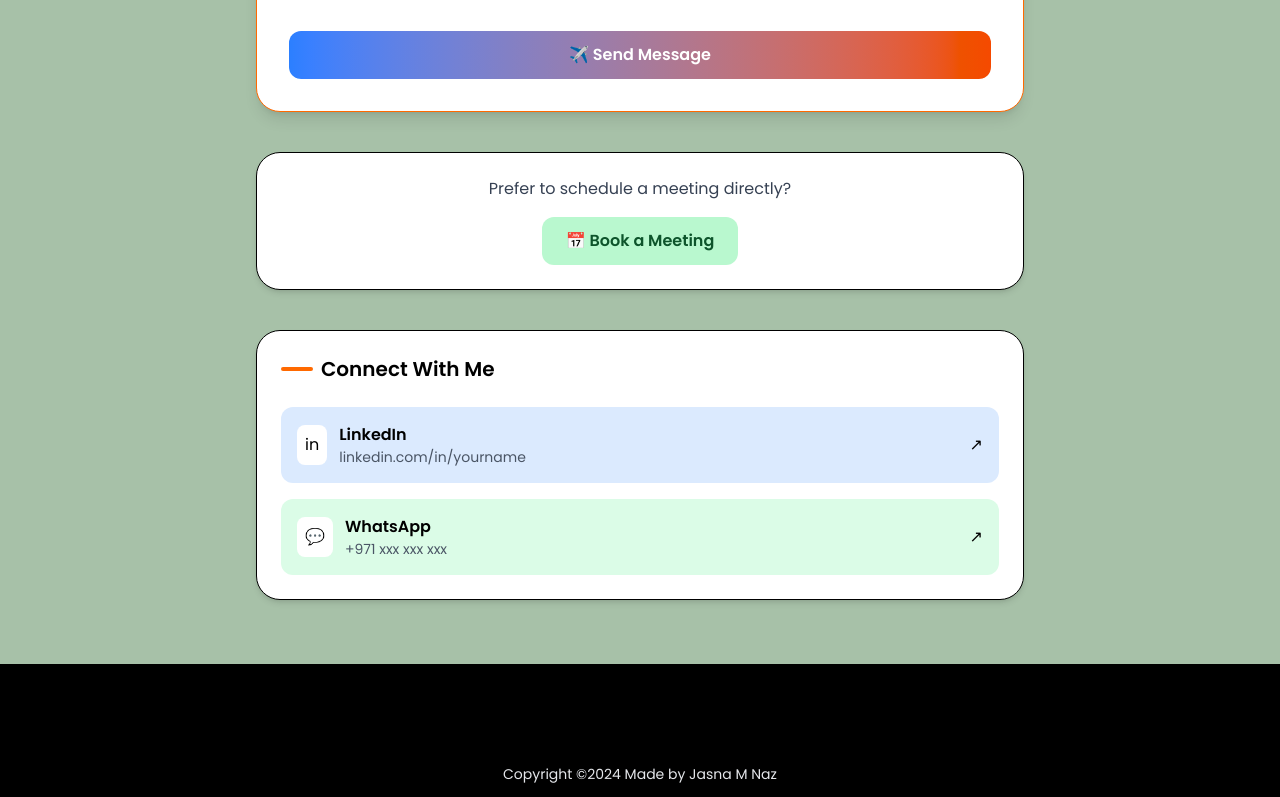
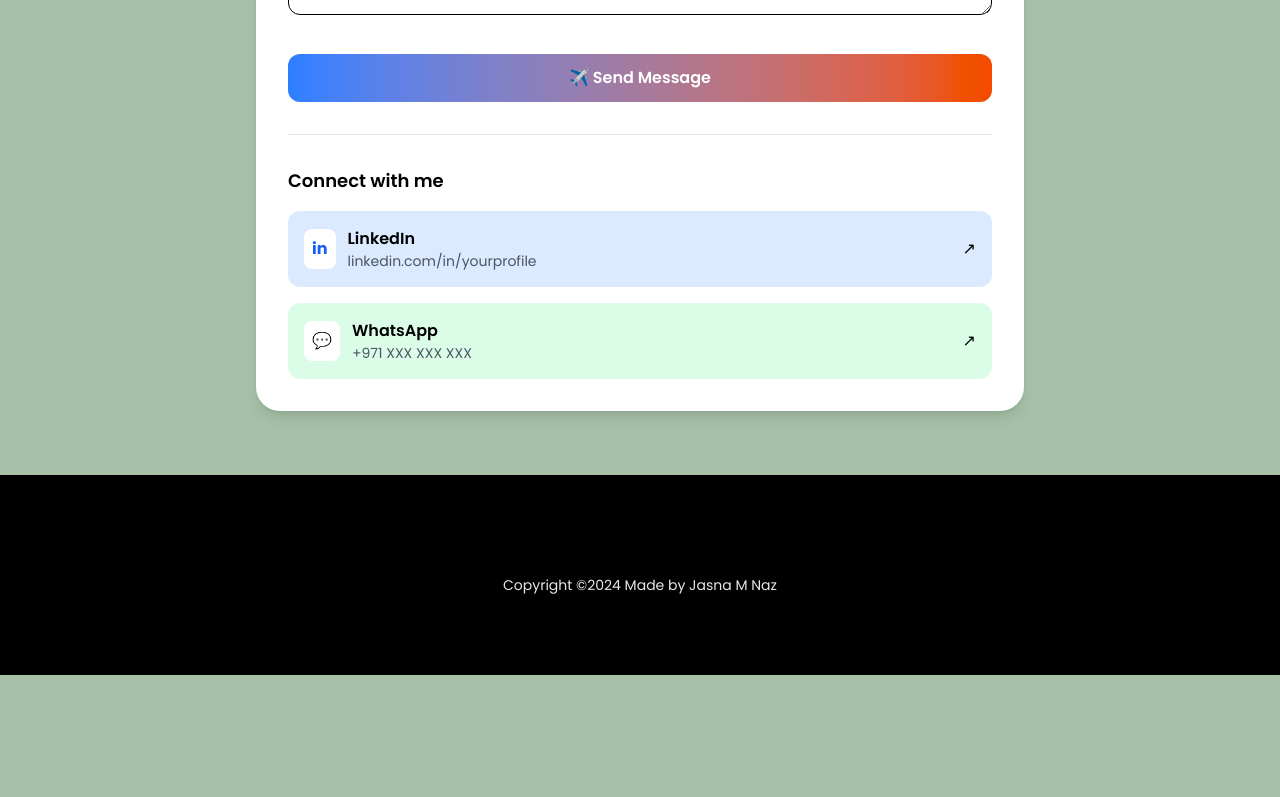
Before and after one commit to jasna18/vue-portfolio-new, a Vue app in the folder portfolio-new/: page / in a window 1280 px wide. Shown: the part 2971-3768 px from the top of the page. After the commit the page ends 3646 px from the top, so only its background shows below. Built offline with nearby package versions, Linux system fonts and the light colour scheme.

Commit message:
added contact form

```diff
--- a/portfolio-new/src/components/Page/Contact.vue
+++ b/portfolio-new/src/components/Page/Contact.vue
@@ -1,50 +1,52 @@
 <template>
   <section class="w-full py-16 px-4 flex justify-center">
-    <!-- Main Container -->
     <div class="w-full max-w-3xl space-y-10">
        <div class="text-center mb-4">
-        <h2 class="text-xl md:text-3xl font-extrabold text-[#F68537] mb-2" data-aos="fade-up" data-aos-duration="800" data-aos-delay="200">
+        <h2 class="text-xl md:text-3xl font-extrabold text-[#F68537] mb-2" data-aos="fade-up" data-aos-duration="800" data-aos-delay="300">
             Contact Me
         </h2>
         <p class="text-sm lg:text-md md:text-md text-gray-600 dark:text-gray-300" data-aos="fade-up" data-aos-duration="800" data-aos-delay="200">
           <span class="font-medium">✨</span>Got a question? Send me a message, and I'll get back to you soon.<span class="font-medium"> ✨</span>
         </p>
       </div>
-      <!-- Contact Form Card -->
-      <div class="bg-white rounded-3xl shadow-lg border border-orange-500 p-6 sm:p-8">
+    <!-- Centered Container -->
+    <div class="w-full max-w-3xl bg-white rounded-3xl shadow-lg p-6 sm:p-8">
                 <div class="flex items-start justify-between mb-6">
+
+      <!-- Headercard -->
        <div>
-            <h2 class="text-2xl sm:text-3xl font-bold text-orange-600">
+      <h2 class="text-2xl sm:text-3xl font-bold text-orange-600 mb-2">
         Get in Touch
       </h2>
-            <p class="text-gray-600 mt-2">
+      <p class="text-gray-600 mb-6">
         Have something to discuss? Send me a message and let's talk.
       </p>
       </div>
-
   <div class="bg-orange-600 text-white p-3 rounded-xl shadow-md">
             🔗
           </div>
           </div>
-
-        <!-- Form -->
+      <!-- Contact Form card -->
       <form class="space-y-4">
         <input
           type="text"
           placeholder="Your Name"
-            class="w-full rounded-xl border px-4 py-3 focus:outline-none focus:ring-2 focus:ring-orange-400"
+          class="w-full rounded-xl border px-4 py-3
+                 focus:outline-none focus:ring-2 focus:ring-orange-400"
         />
 
         <input
           type="email"
           placeholder="Your Email"
-            class="w-full rounded-xl border px-4 py-3 focus:outline-none focus:ring-2 focus:ring-orange-400"
+          class="w-full rounded-xl border px-4 py-3
+                 focus:outline-none focus:ring-2 focus:ring-orange-400"
         />
 
         <textarea
           rows="4"
           placeholder="Your Message"
-            class="w-full rounded-xl border px-4 py-3 focus:outline-none focus:ring-2 focus:ring-orange-400"
+          class="w-full rounded-xl border px-4 py-3
+                 focus:outline-none focus:ring-2 focus:ring-orange-400"
         ></textarea>
 
         <button
@@ -56,44 +58,26 @@
           ✈️ Send Message
         </button>
       </form>
-      </div>
 
-      <!-- Meeting Card -->
-      <div class="bg-white rounded-3xl shadow-md p-6 text-center border">
-        <p class="text-gray-700 mb-4">
-          Prefer to schedule a meeting directly?
-        </p>
+      <!-- Divider -->
+      <div class="my-8 border-t border-gray-200"></div>
 
-        <a
-          href="#"
-          class="inline-flex items-center justify-center gap-2
-                 bg-green-200 text-green-900 font-semibold
-                 px-6 py-3 rounded-xl hover:bg-green-300 transition"
-        >
-          📅 Book a Meeting
-        </a>
-      </div>
-
-      <!-- Connect With Me -->
-      <div class="bg-white rounded-3xl shadow-md p-6 border">
-        <h3 class="text-xl font-semibold mb-6 flex items-center gap-2">
-          <span class="w-8 h-1 bg-orange-500 rounded"></span>
-          Connect With Me
-        </h3>
+      <!-- Connect Section -->
+      <h3 class="text-lg font-semibold mb-4">Connect with me</h3>
 
       <div class="space-y-4">
         <!-- LinkedIn -->
         <a
-            href="https://linkedin.com"
+          href="https://linkedin.com/in/yourprofile"
           target="_blank"
           class="flex items-center justify-between p-4 rounded-xl
                  bg-blue-100 hover:bg-blue-200 transition"
         >
           <div class="flex items-center gap-3">
-              <div class="bg-white p-2 rounded-lg">in</div>
+            <div class="bg-white p-2 rounded-lg text-blue-600 font-bold">in</div>
             <div>
               <p class="font-semibold">LinkedIn</p>
-                <p class="text-sm text-gray-600">linkedin.com/in/yourname</p>
+              <p class="text-sm text-gray-600">linkedin.com/in/yourprofile</p>
             </div>
           </div>
           ↗
@@ -101,7 +85,7 @@
 
         <!-- WhatsApp -->
         <a
-            href="https://wa.me/XXXXXXXXXX"
+          href="https://wa.me/971XXXXXXXXX"
           target="_blank"
           class="flex items-center justify-between p-4 rounded-xl
                  bg-green-100 hover:bg-green-200 transition"
@@ -110,14 +94,13 @@
             <div class="bg-white p-2 rounded-lg">💬</div>
             <div>
               <p class="font-semibold">WhatsApp</p>
-                <p class="text-sm text-gray-600">+971 xxx xxx xxx</p>
+              <p class="text-sm text-gray-600">+971 XXX XXX XXX</p>
             </div>
           </div>
           ↗
         </a>
       </div>
 </div>
-
     </div>
   </section>
 </template>
```
Lines whose indentation alone changed are shown as unchanged.
